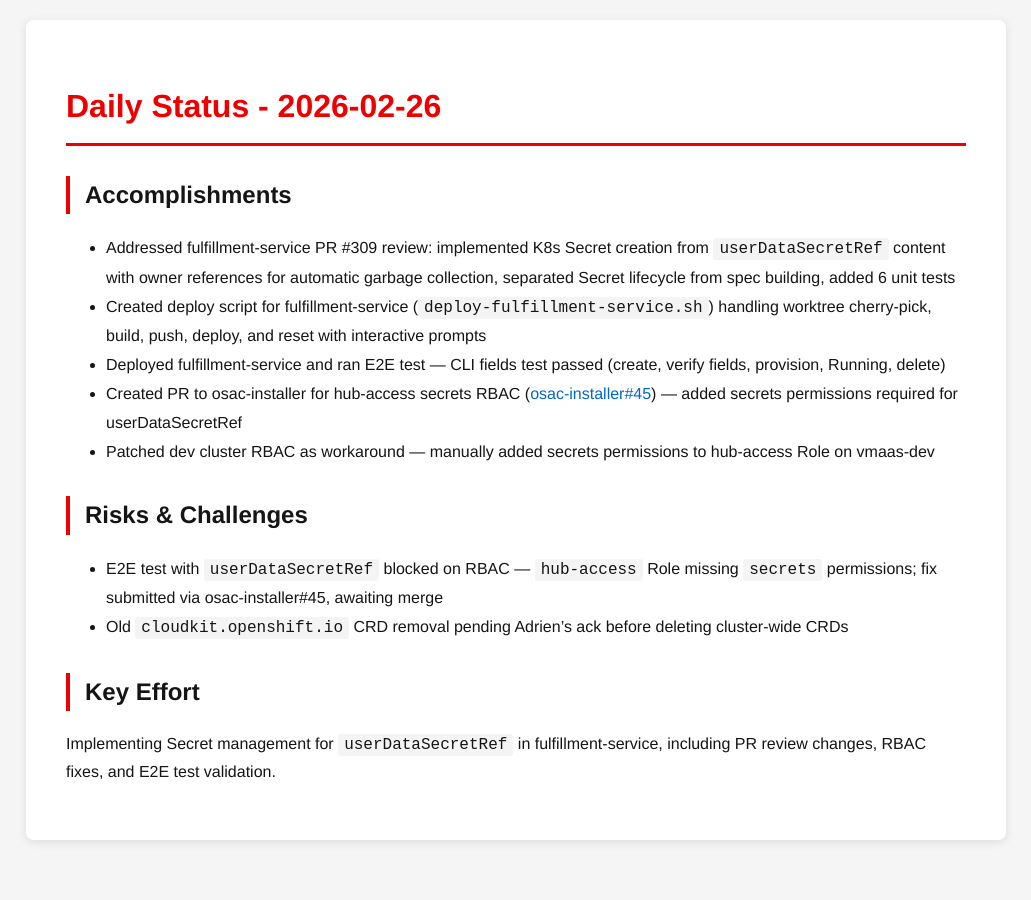
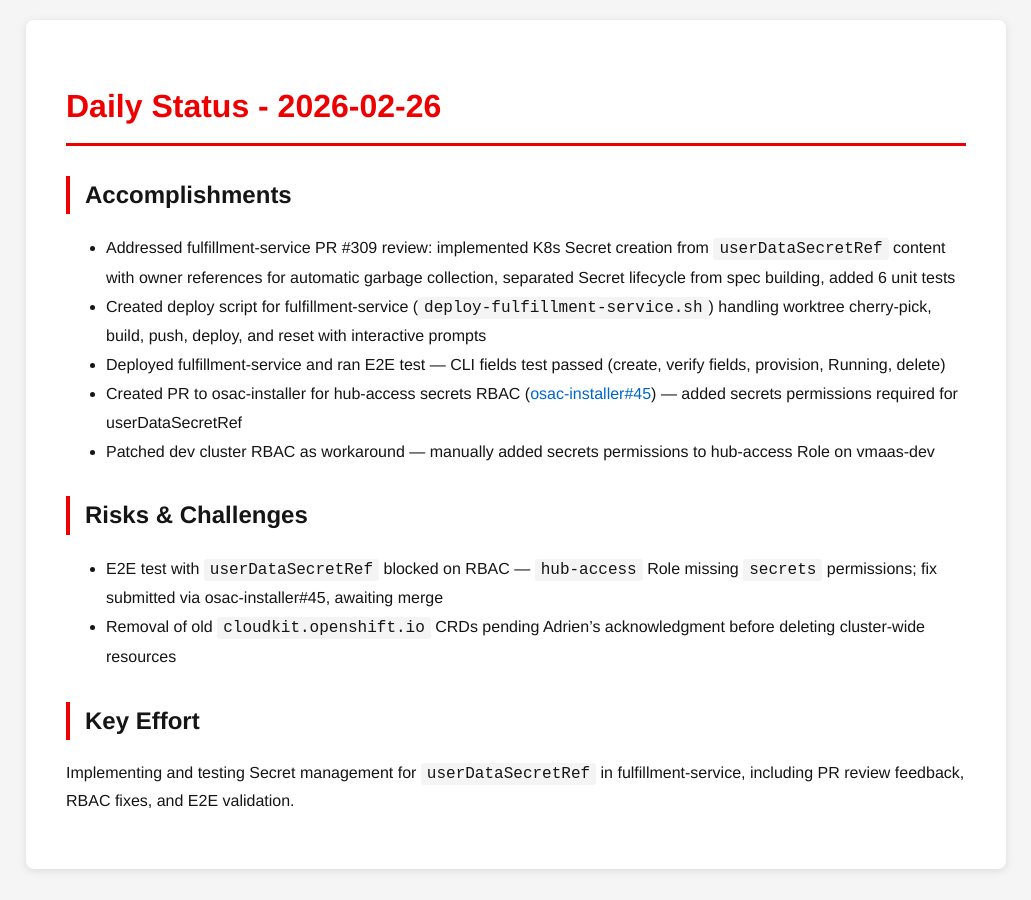
Before and after one commit to tzvatot/daily-status, a Jekyll site: the page built from 2026-02-26.md, in a window 1280 px wide. Shown: the whole page, without its empty margins (124-1155 px from the left). Built offline with Jekyll 4.4.1, drawn with Linux system fonts in a browser that asks for light colours.

Commit message:
Daily status update - 2026-02-26

```diff
--- a/2026-02-26.md
+++ b/2026-02-26.md
@@ -15,7 +15,7 @@ date: 2026-02-26
 
 ## Risks & Challenges
 - E2E test with `userDataSecretRef` blocked on RBAC — `hub-access` Role missing `secrets` permissions; fix submitted via osac-installer#45, awaiting merge
-- Old `cloudkit.openshift.io` CRD removal pending Adrien's ack before deleting cluster-wide CRDs
+- Removal of old `cloudkit.openshift.io` CRDs pending Adrien's acknowledgment before deleting cluster-wide resources
 
 ## Key Effort
-Implementing Secret management for `userDataSecretRef` in fulfillment-service, including PR review changes, RBAC fixes, and E2E test validation.
+Implementing and testing Secret management for `userDataSecretRef` in fulfillment-service, including PR review feedback, RBAC fixes, and E2E validation.
```
